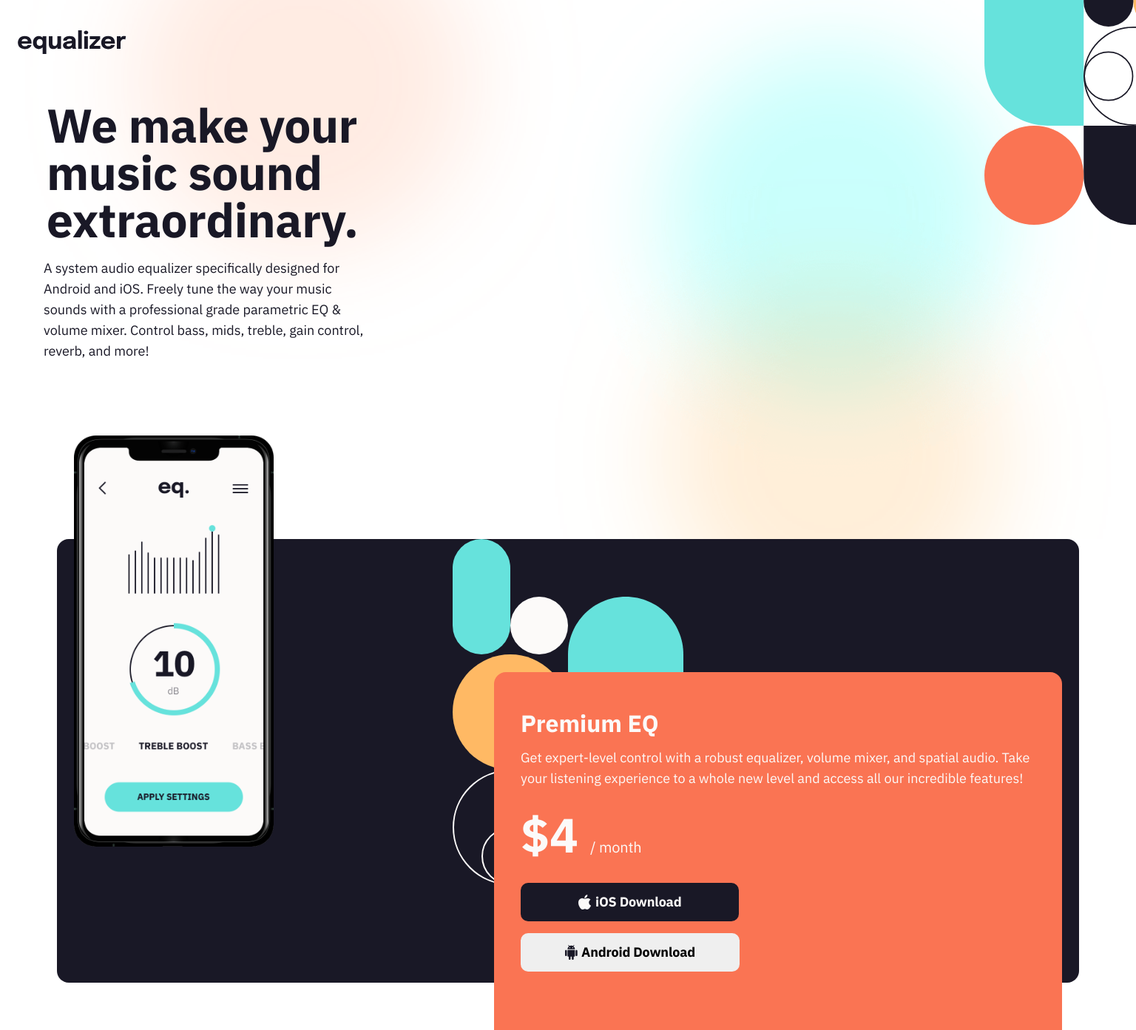
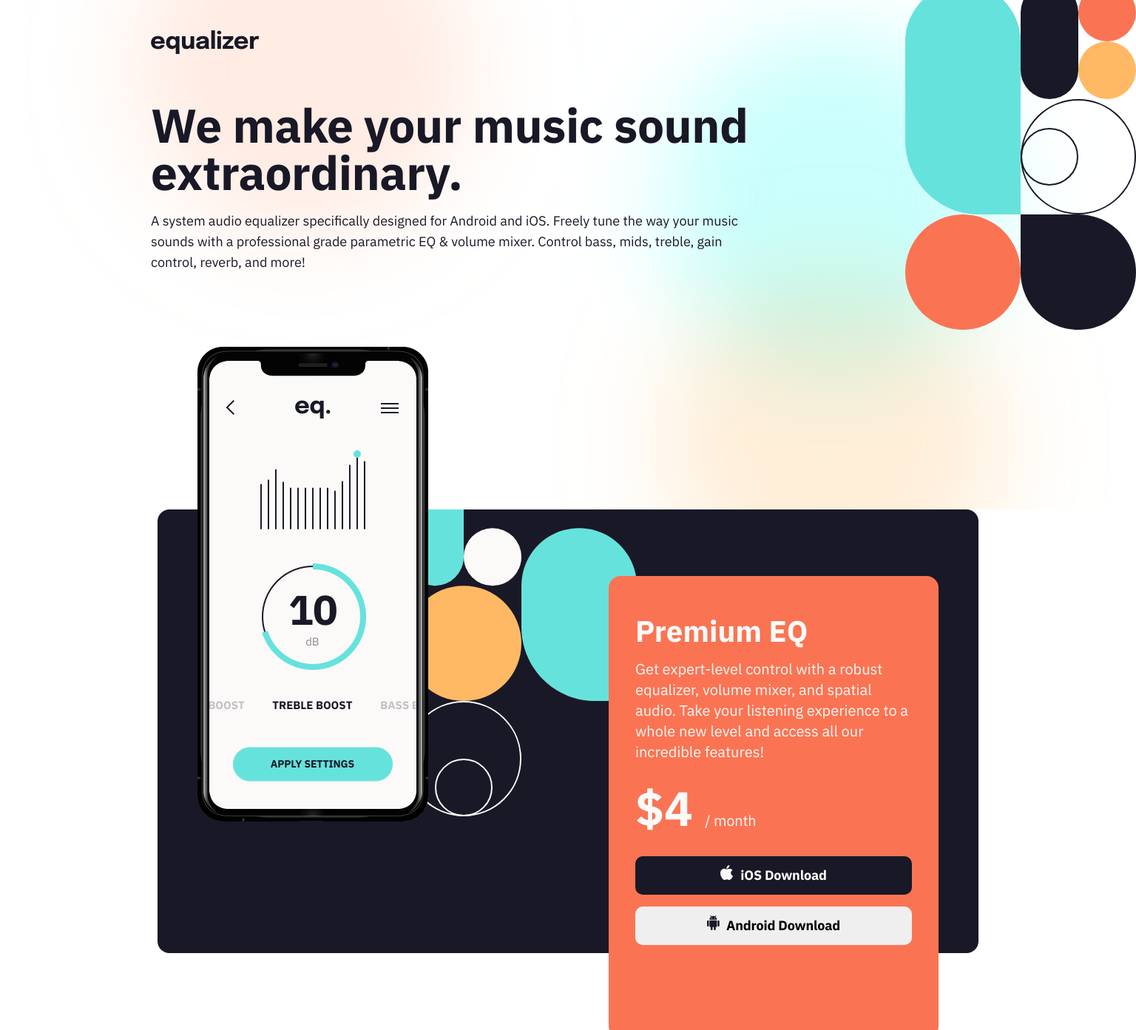
Before and after one commit to cjsachs/Equalizer-Landing-Page, a plain HTML site: page index.html in a window 1536 px wide. Shown: the top 1393 px of the page at 74% size. Drawn offline with Linux system fonts and the light colour scheme.

Commit message:
Desktop layout in progress

```diff
--- a/index.html
+++ b/index.html
@@ -14,8 +14,8 @@
   </head>
   <body>
     <header>
-      <img class="logo" src="./assets/logo.svg" alt="logo">
       <div class="first-container">
+        <img class="logo" src="./assets/logo.svg" alt="logo">
         <h2>We make your music sound extraordinary.</h2>
         <p>
           A system audio equalizer specifically designed for Android and iOS.
--- a/styles.css
+++ b/styles.css
@@ -14,10 +14,13 @@ header {
   padding-bottom: 160px;
 }
 
+.first-container {
+    padding-left: 0;
+}
 
-
-.logo, .first-container h2 {
-    padding: 40px 0 20px 24px
+.logo,
+.first-container h2 {
+  padding: 40px 0 20px 0;
 }
 
 .first-container h2 {
@@ -30,7 +33,7 @@ header {
 .first-container p {
   font-size: 16px;
   line-height: 26px;
-    padding: 0 20px;
+  padding-right: 20px;
 }
 
 main {
@@ -61,8 +64,8 @@ main {
   position: absolute;
   width: 100%;
   bottom: -320px;
-    background-color: #FA7453;
-    color: #FCFAF9;
+  background-color: #fa7453;
+  color: #fcfaf9;
   padding: 48px 36px;
   border-radius: 16px;
 }
@@ -95,28 +98,30 @@ main {
   letter-spacing: -0.2px;
 }
 
-.ios-btn, .android-btn {
-    display: flex;
-    align-items: center;
+.ios-btn,
+.android-btn {
   border: none;
   border-radius: 10px;
   font-size: 18px;
   line-height: 32px;
   letter-spacing: -0.18px;
   font-weight: 700;
+  display: block;
+  margin: 16px auto;
+  width: 100%;
 }
 
-.ios-btn img, .android-btn img {
+.ios-btn img,
+.android-btn img {
   margin-right: 5px;
 }
 
 .ios-btn {
   background-color: #191826;
-    color: #FCFAF9;
+  color: #fcfaf9;
   padding: 10px 78px;
-    margin: 32px 0 16px 0;
+  margin-top: 32px;
 }
-
 
 .android-btn {
   padding: 10px 60px;
@@ -127,7 +132,8 @@ footer {
   margin-top: 320px;
 }
 
-footer p, footer span {
+footer p,
+footer span {
   line-height: 26px;
 }
 
@@ -156,7 +162,8 @@ footer .logo {
 /* Tablet Layout */
 @media (min-width: 768px) {
   header {
-        background-image: url(./assets/bg-pattern-1.svg), url(./assets/bg-main-tablet.png);
+    background-image: url(./assets/bg-pattern-1.svg),
+      url(./assets/bg-main-tablet.png);
     background-repeat: no-repeat;
     background-position: 105% -30%, center;
     background-size: 268px, cover;
@@ -201,6 +208,7 @@ footer .logo {
     align-items: end;
     margin: 0 40px;
     margin-top: 140px;
+    padding-bottom: 85px;
   }
 
   .equalizer-container p {
@@ -213,3 +221,68 @@ footer .logo {
     align-items: end;
   }
 }
+
+/* Desktop Layout */
+@media (min-width: 1440px) {
+  header {
+    background-image: url(./assets/bg-pattern-1.svg),
+      url(./assets/bg-main-tablet.png);
+    background-repeat: no-repeat;
+    background-position: 100% -10%, center;
+    background-size: 312px, cover;
+    padding-bottom: 240px;
+  }
+
+  .first-container {
+    width: 860px;
+    margin-left: 165px;
+  }
+
+  header h2 {
+    font-size: 88px;
+  }
+
+  .phone-img {
+    width: 312px;
+    top: -220px;
+    margin-left: 267px;
+  }
+
+  .dark-container {
+    width: 1110px;
+    background-image: url(./assets/bg-pattern-2.svg);
+    background-repeat: no-repeat;
+    background-position: 336px -40%;
+    background-size: 312px;
+  }
+
+  .second-container {
+    width: 446px;
+    height: 625px;
+    right: 267px;
+    top: 90px;
+  }
+
+  .second-container h2 {
+    font-size: 40px;
+  }
+
+  .second-container p {
+    font-size: 20px;
+  }
+
+  .ios-btn:hover {
+    cursor: pointer;
+    background-color: #66E2DC;
+  }
+
+  .android-btn:hover {
+    cursor: pointer;
+    background-color: #FFB964;
+  }
+
+  .image-container img:hover {
+    cursor: pointer;
+    background-color: #fa7453;
+  }
+}
```
Lines whose indentation alone changed are shown as unchanged.
